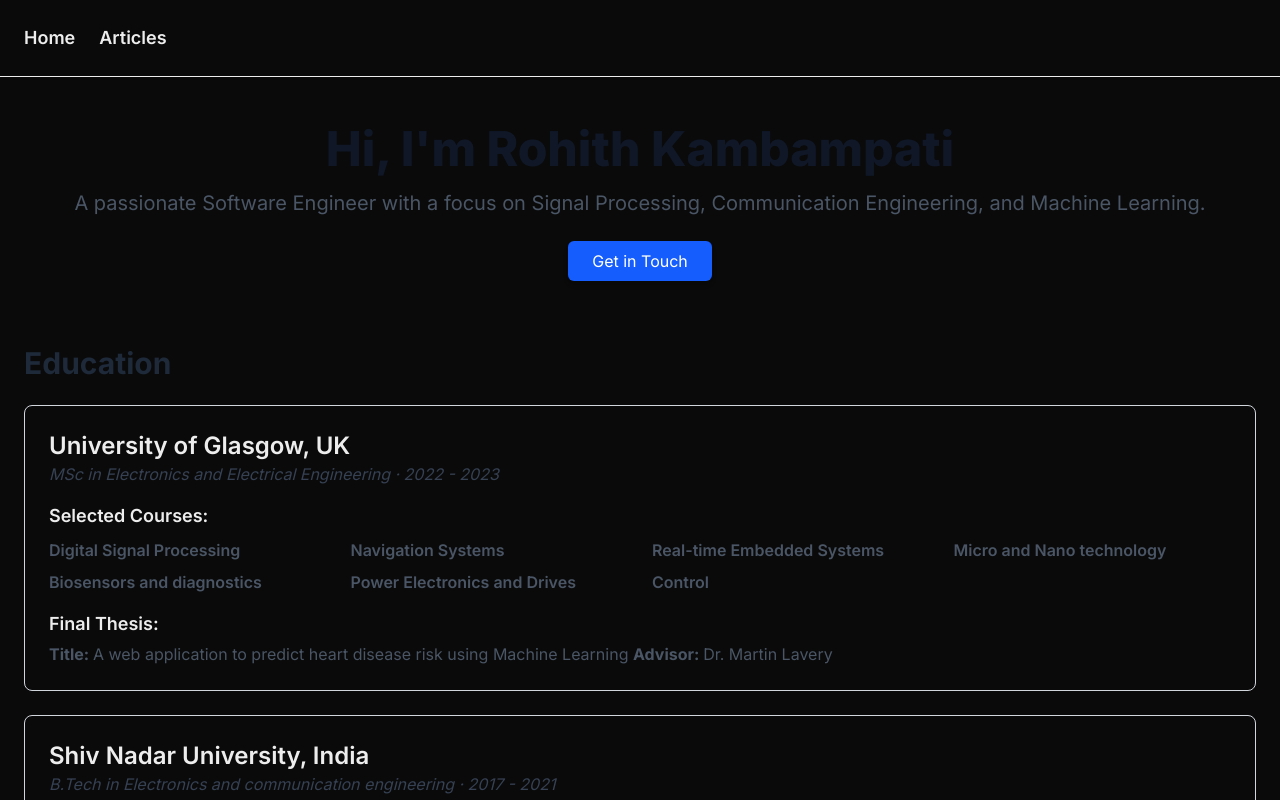
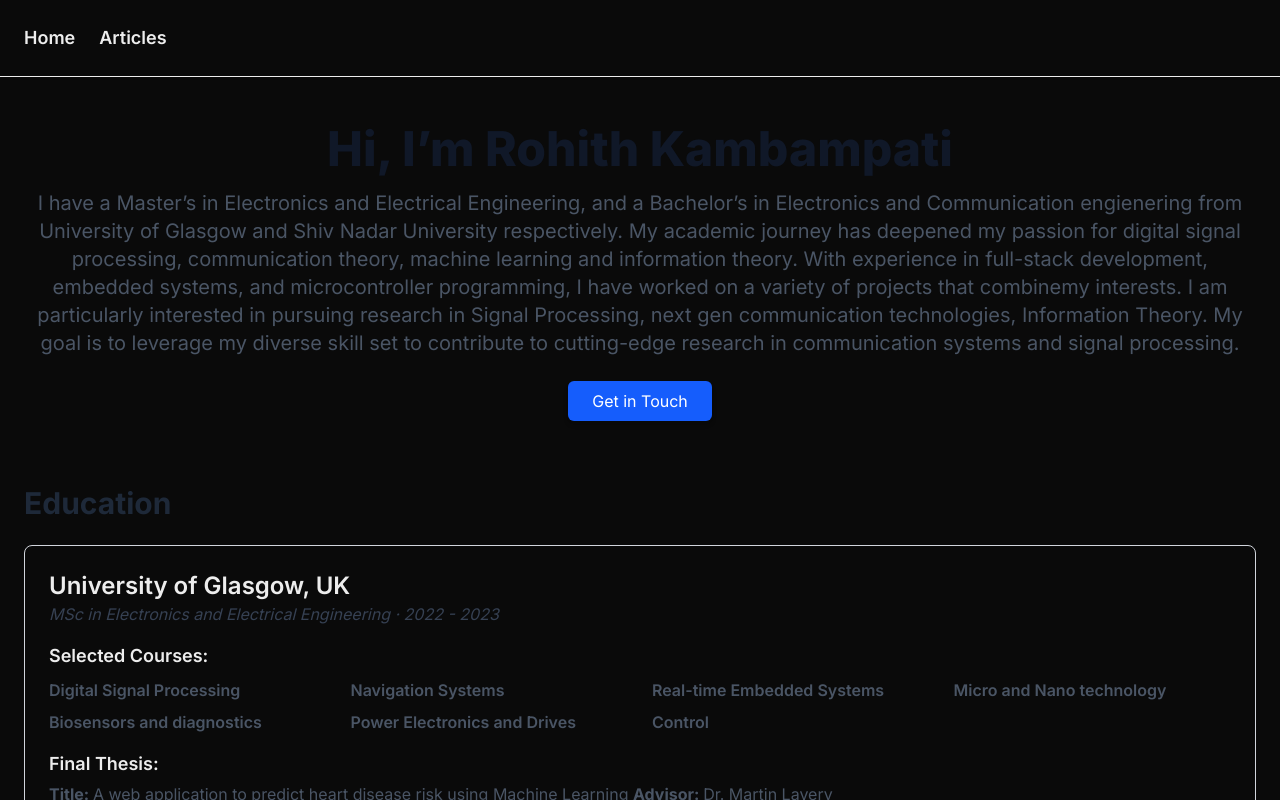
Before and after one commit to R0h1thKambampat1/portfolio-site-for-phd, a Next.js app: page / in a window 1280 px wide. Shown: the top 800 px of the page. Built offline with nearby package versions, Linux system fonts and the light colour scheme.

Commit message:
Changes to text in home page

```diff
--- a/src/app/page.tsx
+++ b/src/app/page.tsx
@@ -10,8 +10,8 @@
     <main className="space-y-16">
       {/* Bio Section */}
       <section className="text-center mt-12">
-        <h1 className="text-5xl font-extrabold text-gray-900">Hi, I'm Rohith Kambampati</h1>
-        <p className="text-xl text-gray-600 mt-4">A passionate Software Engineer with a focus on Signal Processing, Communication Engineering, and Machine Learning.</p>
+        <h1 className="text-5xl font-extrabold text-gray-900">Hi, I&rsquo;m Rohith Kambampati</h1>
+        <p className="text-xl text-gray-600 mt-4">I have a Master&rsquo;s in Electronics and Electrical Engineering, and a Bachelor&rsquo;s in Electronics and Communication engienering from University of Glasgow and Shiv Nadar University respectively. My academic journey has deepened my passion for digital signal processing, communication theory, machine learning and information theory. With experience in full-stack development, embedded systems, and microcontroller programming, I have worked on a variety of projects that combinemy interests. I am particularly interested in pursuing research in Signal Processing, next gen communication technologies, Information Theory. My goal is to leverage my diverse skill set to contribute to cutting-edge research in communication systems and signal processing.</p>
         <Link href="/#contact" className="mt-6 inline-block bg-blue-600 text-white py-2 px-6 rounded-md shadow-md hover:bg-blue-500">
           Get in Touch
         </Link>
```
